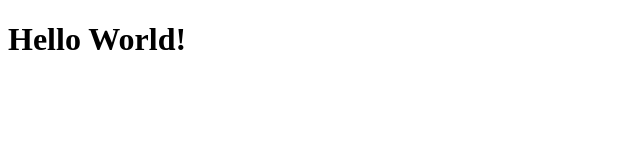
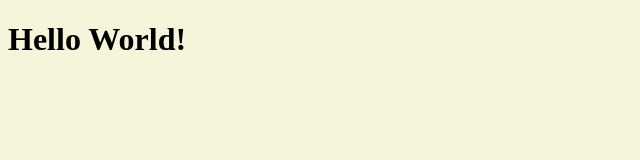
Before and after one commit to JessicaBaros/newgit, a plain HTML site: page index.html in a window 1280 px wide. Shown: the whole page, without its empty margins (0-640 px from the left). Drawn offline with Linux system fonts and the light colour scheme.

Commit message:
debug css, linking stylesheet

```diff
--- a/index.html
+++ b/index.html
@@ -4,6 +4,7 @@
     <meta charset="UTF-8">
     <meta name="viewport" content="width=device-width, initial-scale=1.0">
     <title>Document</title>
+    <link rel="stylesheet" href="style.css">
 </head>
 <body>
     <h1>Hello World!</h1>
--- a/style.css
+++ b/style.css
@@ -1,3 +1,3 @@
 body {
-    background-color: bisque;
+    background: beige;
 }
```
